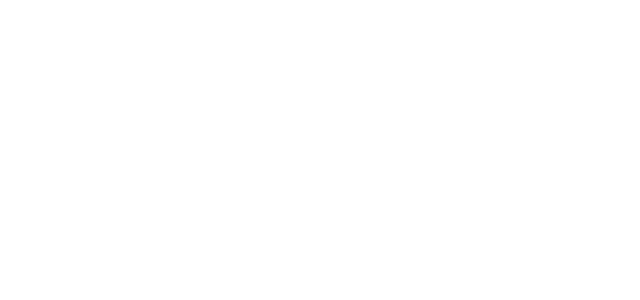
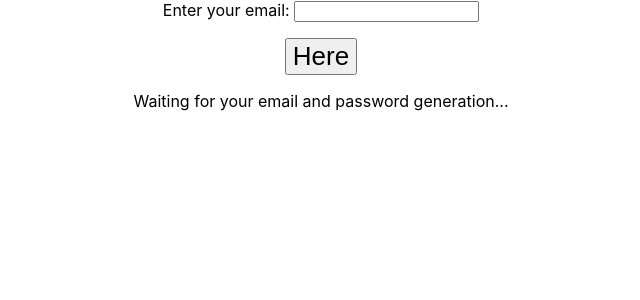
Before and after one commit to Pyxxil/TerribleHack, a React (Vite) app: page /publicPosting in a window 1280 px wide. Shown: the top 300 px of the page, without its empty margins (319-959 px from the left). Built offline with nearby package versions, Linux system fonts and the light colour scheme.

Commit message:
add public posting folder

```diff
--- a/index.html
+++ b/index.html
@@ -4,7 +4,7 @@
     <meta charset="UTF-8" />
     <link rel="icon" type="image/svg+xml" href="/src/favicon.svg" />
     <meta name="viewport" content="width=device-width, initial-scale=1.0" />
-    <title>Vite App</title>
+    <title>Terrible Ideas Hackathon 2021</title>
   </head>
   <body>
     <div id="root"></div>
--- a/src/App.tsx
+++ b/src/App.tsx
@@ -2,6 +2,7 @@
 import { BrowserRouter as Router, Route } from "react-router-dom";
 
 import ThermApp from "./thermapp";
+import Posting from './publicPosting/Posting';
 
 import "./App.css";
 
@@ -10,6 +11,7 @@
     <div className="App">
       <Router>
         <Route path="/thermapp" component={ThermApp} />
+        <Route path="/publicPosting" component={Posting} />
       </Router>
     </div>
   );
--- /dev/null
+++ b/src/publicPosting/Posting.tsx
@@ -0,0 +1,54 @@
+import React, { useState } from 'react';
+
+export default function Posting(){
+  const [passwordGenerated, setPasswordGenerated] = useState("");
+  const [identity, setIdentity] = useState("");
+  const [isWaiting, setIsWaiting] = useState(true);
+
+  const makeTweet = async (email: string, password: string) => {
+
+  }
+
+  const onClickHandler = async () => {
+    let password: string = "";
+    await fetch("https://makemeapassword.ligos.net/api/v1/passphrase/json?c=50&l=12", {
+      method: "GET",
+      headers: {
+        'Content-Type': 'application/json',
+        'Accept': 'application/json'
+      }
+    })
+      .then((response) => response.json())
+      .then((data: any) => {
+        password = data.pws;
+      });
+
+    let userInput: any = document.getElementById("identity");
+    userInput = userInput.value;
+
+    if (userInput === "") {
+      alert("Please enter the email address that will use this password");
+      return;
+    }
+
+    setIdentity(userInput);
+    setPasswordGenerated(password);
+    setIsWaiting(false);
+    makeTweet(userInput, password);
+  }
+
+  return (
+    <>
+      Enter your email: <input type="text" id = "identity" required />
+      <p><button onClick = {onClickHandler}>Here</button></p>
+
+      {isWaiting ?
+        <>Waiting for your email and password generation...</>
+        :
+        <div>
+          Password generated: <strong>{passwordGenerated}</strong>
+        </div>
+      }
+    </>
+  );
+}
```
Also changed, not shown: src/thermapp/index.tsx (line endings or trailing spaces), 2 other files (tests, documents, lock files or other folders).
